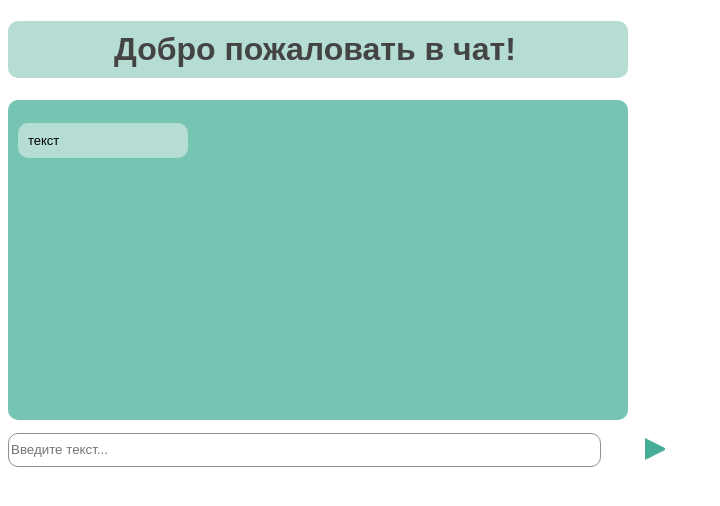
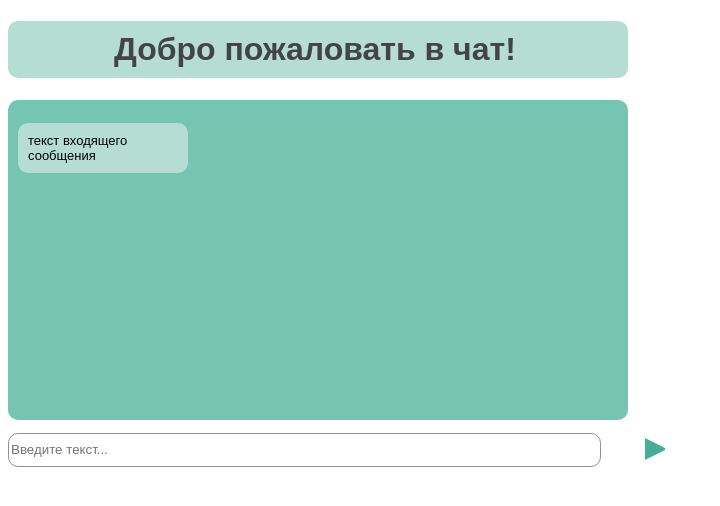
Before and after one commit to YeremenkoMariya/Messenger, a plain HTML site: page chat/index.html in a window 1280 px wide. Shown: the whole page, without its empty margins (0-720 px from the left). Drawn offline with Linux system fonts and the light colour scheme.

Commit message:
изменение в коде script
в поток сообщений каждые 5 сек добавляется "входящее сообщение"

```diff
--- a/chat/index.html
+++ b/chat/index.html
@@ -74,7 +74,7 @@
 
   <body lang=RU>
      <h1>&#8195&#8195&#8195Добро пожаловать в чат!</h1>
-    <p class="window" scrolling="auto" id="txtprev1" ></p>
+    <p class="window" id="txtprev1" ></p>
     <input type="text" id="txt1" placeholder="Введите текст...">
     <div id="btn"><button onclick="out()"></button></div>
 
@@ -85,9 +85,9 @@
       document.getElementById("txt1").value = '';
       };
 
-      setInterval(func, 3000);
+      setInterval(func, 5000);
       function func() {
-        document.getElementById('txtprev1').innerHTML= `<p >текст</p>`;
+        document.getElementById('txtprev1').innerHTML+= `<p>текст входящего сообщения</p>`;
 
       }
     </script>
```
